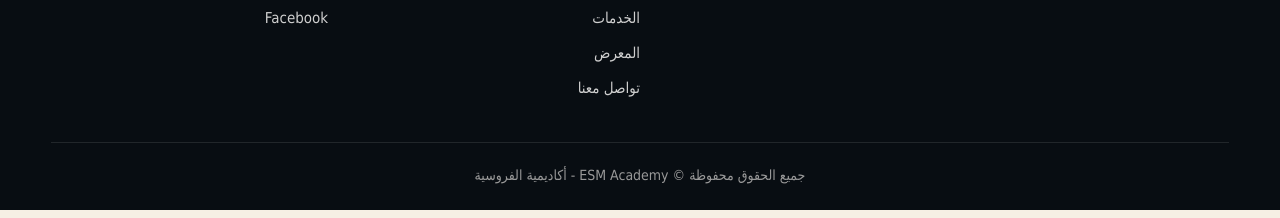
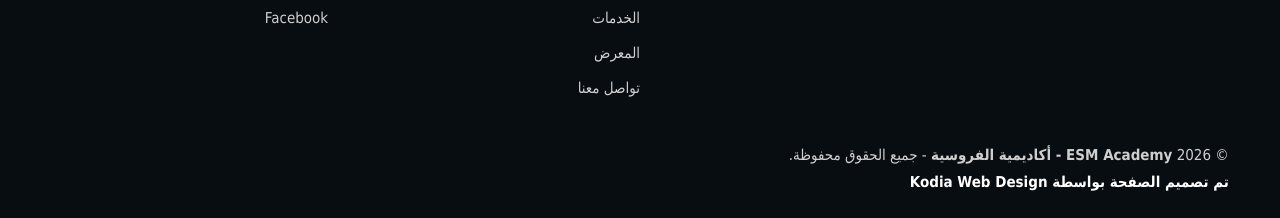
Before and after one commit to medialine200-commits/ESM-Academy, a plain HTML site: page index.html in a window 1280 px wide. Shown: the part 9802-10020 px from the top of the page. Drawn offline with Linux system fonts and the light colour scheme.

Commit message:
Update index.html

```diff
--- a/index.html
+++ b/index.html
@@ -1809,9 +1809,15 @@
       </div>
     </div>
 
-    <div class="container copyright">
-      جميع الحقوق محفوظة © ESM Academy - أكاديمية الفروسية
+            <div class="container">
+      <p>© 2026 <strong>ESM Academy - أكاديمية الفروسية</strong> - جميع الحقوق محفوظة.</p>
+      <p>
+        <a href="https://kodia-web-design-eg-com.vercel.app/" target="_blank" rel="noopener" style="color:#fff;font-weight:900;">
+          تم تصميم الصفحة بواسطة Kodia Web Design
+        </a>
+      </p>
     </div>
+
   </footer>
 
   <!-- Floating Buttons -->
```
